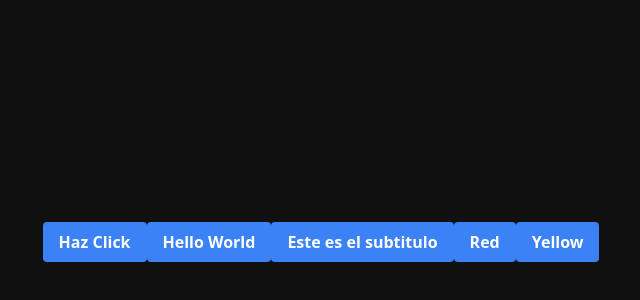
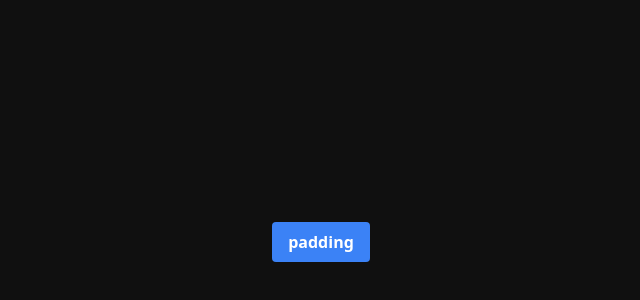
Before and after one commit to Miguel-T24/typescript-react-basics, a Next.js app: page / in a window 1280 px wide. Shown: the part 158-458 px from the top of the page, without its empty margins (319-959 px from the left). Built offline with nearby package versions, Linux system fonts and the light colour scheme.

Commit message:
Pasar arreglos a los props

```diff
--- a/src/app/page.tsx
+++ b/src/app/page.tsx
@@ -1,46 +1,22 @@
-let txButton:string = "Haz Click"
-
-// Puedo crear un type que puedo asignarselo a otro tipo de dato
-
-type Color = "Red" | "Green" | "Blue"
 
 //  puedo definir un tipo de dato
  type ButtonProps = {
-  text : string,
-  subtitle? :  string,
-  color? : Color,
-  // Puedo especificar que opciones son posibles
-  backgroundColor? : Color | "Yellow"
+  padding : [number,number,number?,number?],
  }
 //  Los signos de interrogacion indican que la variable es opcional
 
 
-function suma(x: number,y:number) : number{
-  return x + y;
-}
-
-
-function Button(props: ButtonProps){
-  console.log("El numero es: ",suma(1,2));
-
-  // Podria extraer cada variable y asignarla
-  const {text, subtitle, color, backgroundColor} = props
-
-
+function Button({ } : ButtonProps){
   return(
     <>
-      <button>{txButton}</button>
-      <button>{text}</button>
-      <button>{subtitle}</button>
-      <button>{color}</button>
-      <button>{backgroundColor}</button>
+      <button>padding</button>
     </>
   )
 }
 
 function Page(){
   return(
-  <Button text = "Hello World" subtitle = "Este es el subtitulo" color = "Red" backgroundColor="Yellow"/>
+  <Button padding = {[22,23,24,15]}/>
   )
 }
 
```
